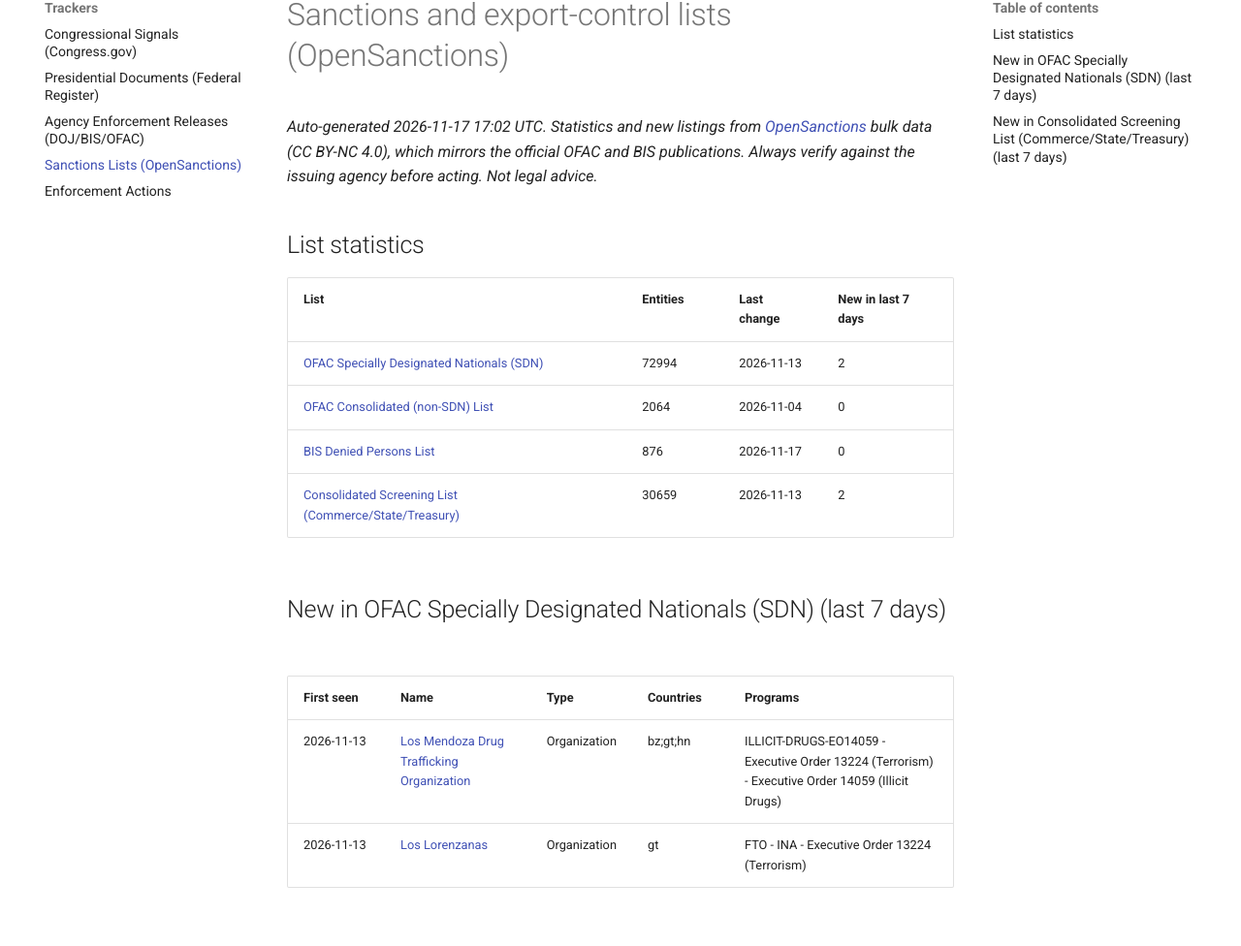
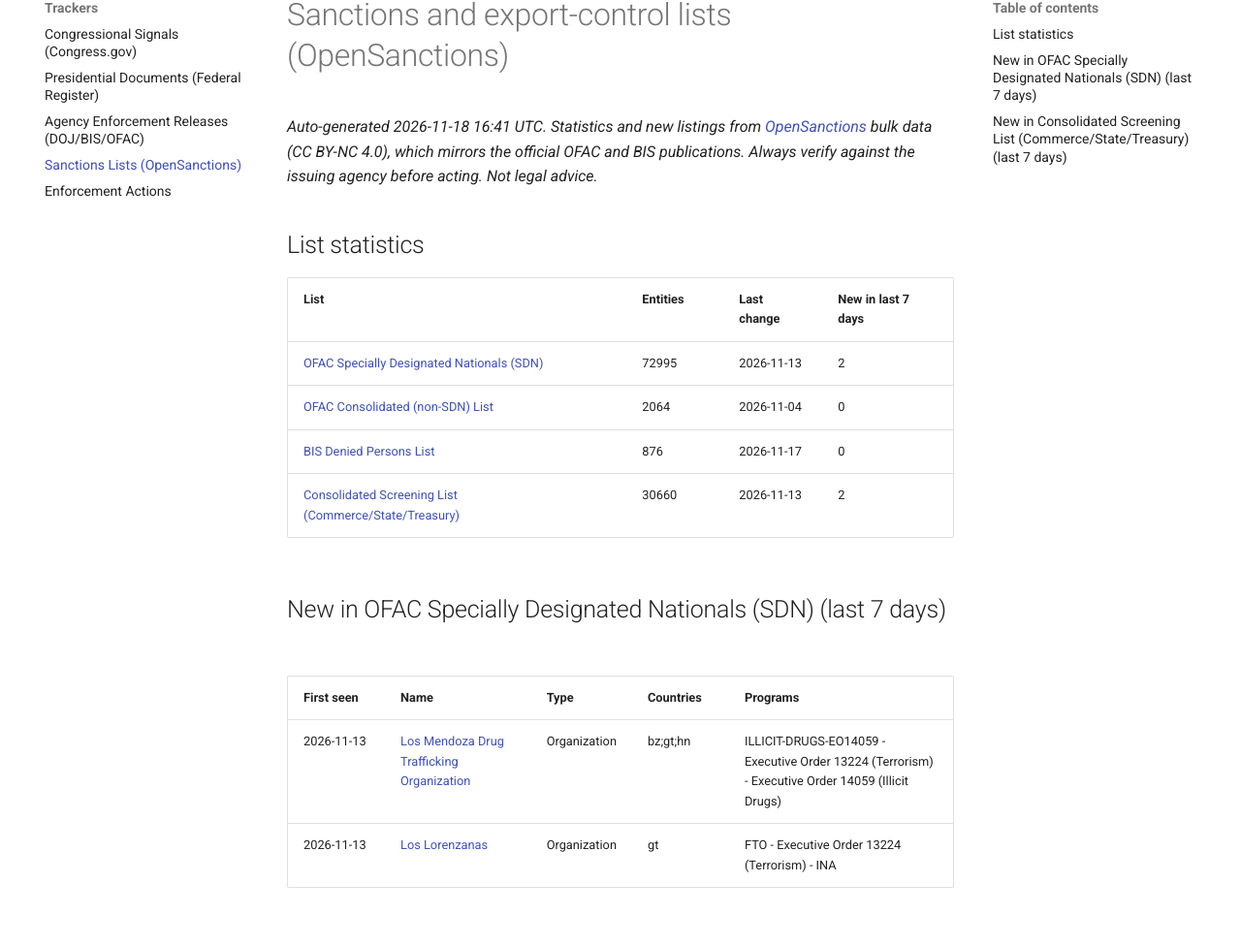
Before and after one commit to felipelago17/Congressional-Influence-Sanctions-Export-Controls, an MkDocs documentation site: the page built from docs/trackers/sanctions-data.md, in a window 1280 px wide and 1400 px high. Shown: the part 151-1127 px from the top of the window at 97% size. Built offline with MkDocs 1.6.1 and Material for MkDocs 9.7.7, drawn with Linux system fonts in a browser that asks for light colours; comment, search, counter and statistics services are not loaded.

Commit message:
data: sanctions lists 2026-11-18

```diff
--- a/docs/trackers/sanctions-data.md
+++ b/docs/trackers/sanctions-data.md
@@ -1,22 +1,22 @@
 # Sanctions and export-control lists (OpenSanctions)
 
-*Auto-generated 2026-11-17 17:02 UTC. Statistics and new listings from [OpenSanctions](https://www.opensanctions.org/) bulk data (CC BY-NC 4.0), which mirrors the official OFAC and BIS publications. Always verify against the issuing agency before acting. Not legal advice.*
+*Auto-generated 2026-11-18 16:41 UTC. Statistics and new listings from [OpenSanctions](https://www.opensanctions.org/) bulk data (CC BY-NC 4.0), which mirrors the official OFAC and BIS publications. Always verify against the issuing agency before acting. Not legal advice.*
 
 ## List statistics
 
 | List | Entities | Last change | New in last 7 days |
 |---|---|---|---|
-| [OFAC Specially Designated Nationals (SDN)](https://www.opensanctions.org/datasets/us_ofac_sdn/) | 72994 | 2026-11-13 | 2 |
+| [OFAC Specially Designated Nationals (SDN)](https://www.opensanctions.org/datasets/us_ofac_sdn/) | 72995 | 2026-11-13 | 2 |
 | [OFAC Consolidated (non-SDN) List](https://www.opensanctions.org/datasets/us_ofac_cons/) | 2064 | 2026-11-04 | 0 |
 | [BIS Denied Persons List](https://www.opensanctions.org/datasets/us_bis_denied/) | 876 | 2026-11-17 | 0 |
-| [Consolidated Screening List (Commerce/State/Treasury)](https://www.opensanctions.org/datasets/us_trade_csl/) | 30659 | 2026-11-13 | 2 |
+| [Consolidated Screening List (Commerce/State/Treasury)](https://www.opensanctions.org/datasets/us_trade_csl/) | 30660 | 2026-11-13 | 2 |
 
 ## New in OFAC Specially Designated Nationals (SDN) (last 7 days)
 
 | First seen | Name | Type | Countries | Programs |
 |---|---|---|---|---|
 | 2026-11-13 | [Los Mendoza Drug Trafficking Organization](https://www.opensanctions.org/entities/ofac-59031/) | Organization | bz;gt;hn | ILLICIT-DRUGS-EO14059 - Executive Order 13224 (Terrorism) - Executive Order 14059 (Illicit Drugs) |
-| 2026-11-13 | [Los Lorenzanas](https://www.opensanctions.org/entities/NK-F7u642SKvvk5SmwHdHe8Ky/) | Organization | gt | FTO - INA - Executive Order 13224 (Terrorism) |
+| 2026-11-13 | [Los Lorenzanas](https://www.opensanctions.org/entities/NK-F7u642SKvvk5SmwHdHe8Ky/) | Organization | gt | FTO - Executive Order 13224 (Terrorism) - INA |
 
 ## New in Consolidated Screening List (Commerce/State/Treasury) (last 7 days)
 
```
Also changed, not shown: 1 other file.
